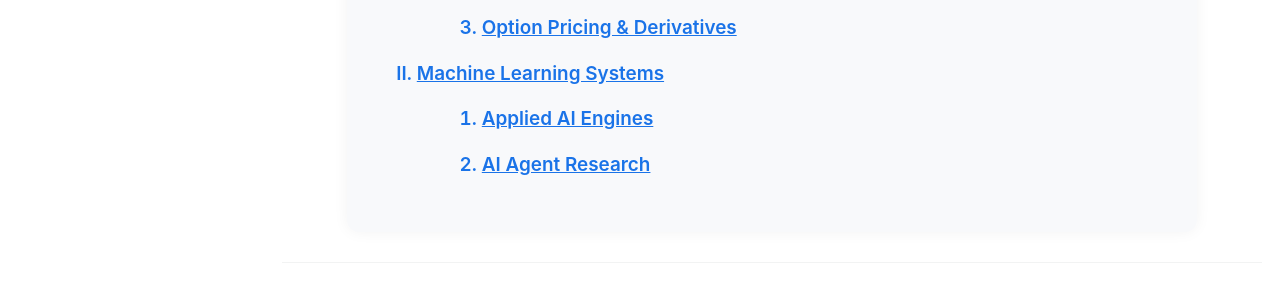
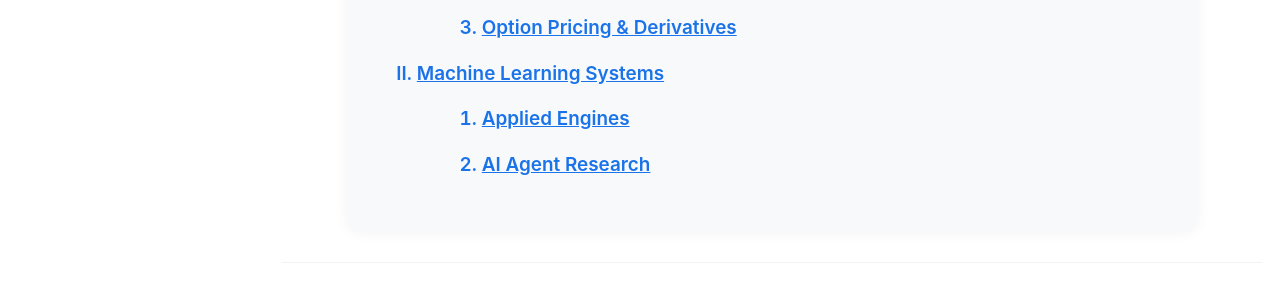
Before and after one commit to kevinlmf/kevinlmf.github.io, a Jekyll site: the page built from _pages/projects.md, in a window 1280 px wide and 900 px high, scrolled down 379 px. Shown: the part 153-453 px from the top of the window. Built offline with Jekyll 4.4.1, drawn with Linux system fonts in a browser that asks for light colours; a script that is not in the unit is left out.

```diff
--- a/_pages/projects.md
+++ b/_pages/projects.md
@@ -26,7 +26,7 @@ A curated portfolio of research and engineering systems across **Quantitative Fi
     <li>
       <a href="#ml">Machine Learning Systems</a>
       <ol style="list-style-type: decimal; margin-top:10px; margin-left:25px;">
-        <li><a href="#applied-ai">Applied AI Engines</a></li>
+        <li><a href="#applied-ai">Applied Engines</a></li>
         <li><a href="#agent">AI Agent Research</a></li>
       </ol>
     </li>
```
